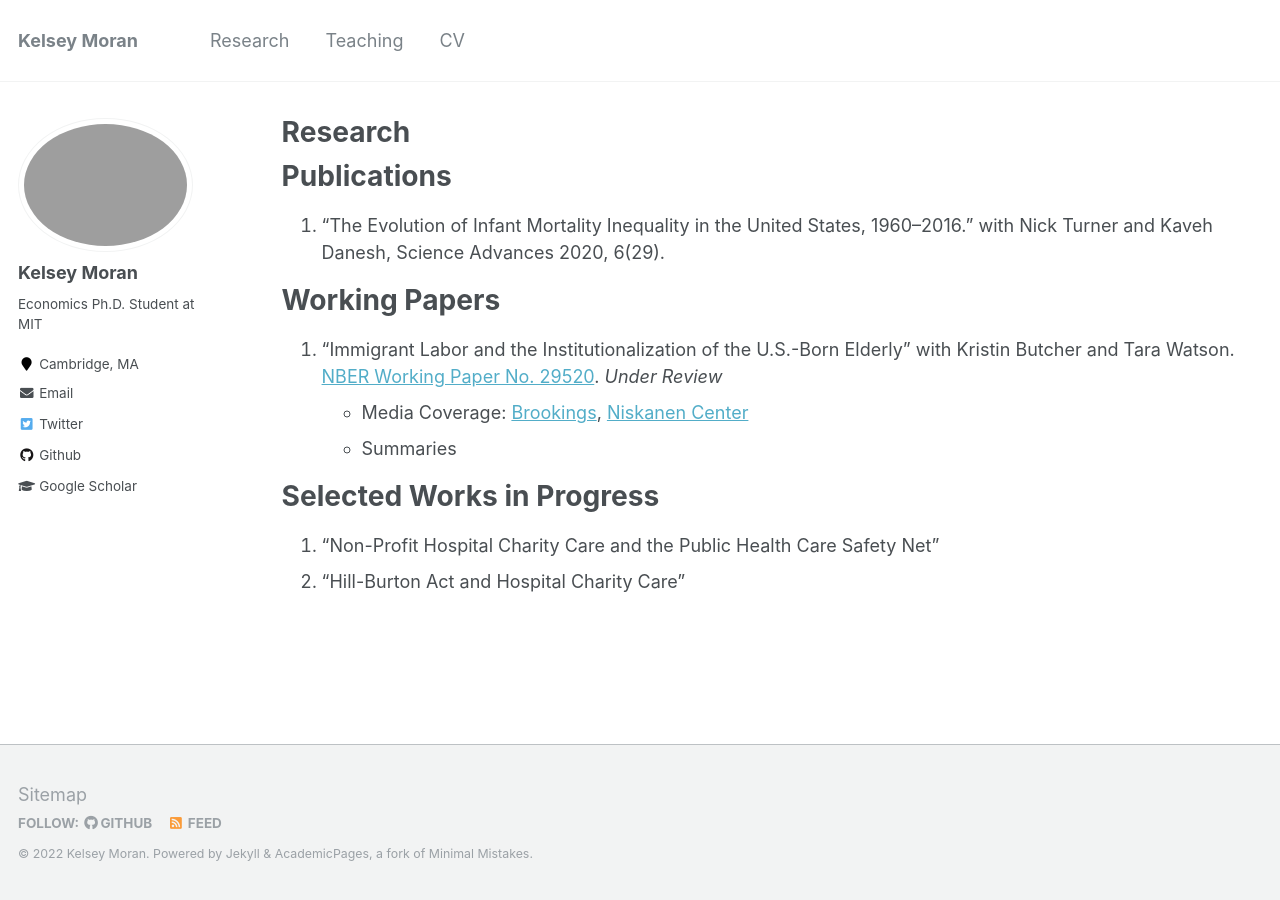
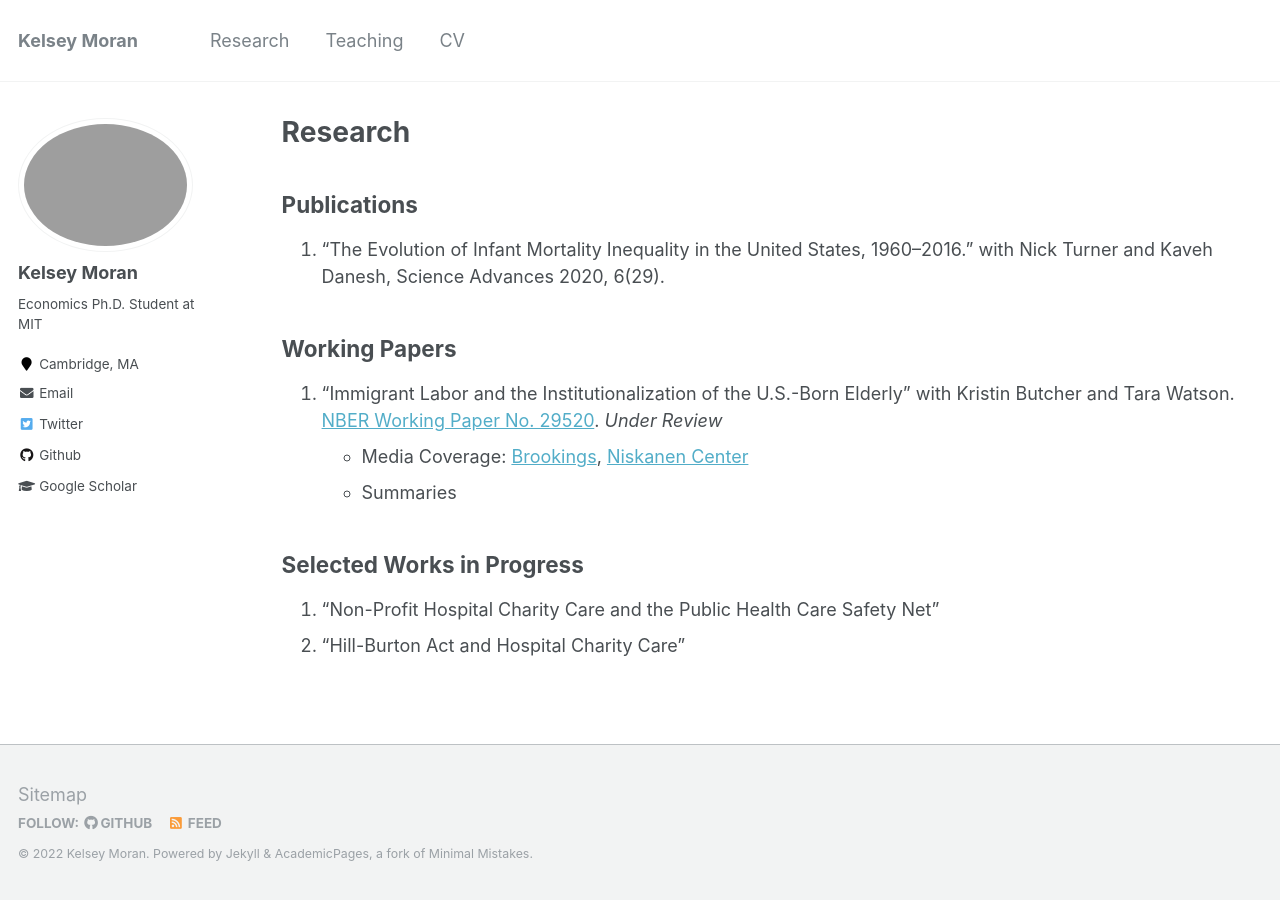
Before and after one commit to kelseymoran/kelseymoran.github.io, a Jekyll site: the page built from _pages/publications.md, in a window 1280 px wide. Built offline with Jekyll 4.4.1, drawn with Linux system fonts in a browser that asks for light colours.

Commit message:
FIXED IT

```diff
--- a/_data/navigation.yml
+++ b/_data/navigation.yml
@@ -7,4 +7,4 @@ main:
     url: /teaching/
 
   - title: "CV"
-    url: /files/Moran_Kelsey_CV.pdf/
+    url: /files/Moran_Kelsey_CV.pdf
--- a/_pages/publications.md
+++ b/_pages/publications.md
@@ -5,17 +5,17 @@ permalink: /research/
 author_profile: true
 ---
 
-# Publications
+## Publications
 
 1. “The Evolution of Infant Mortality Inequality in the United States, 1960–2016.” with Nick Turner and Kaveh Danesh, Science Advances 2020, 6(29).
 
-# Working Papers
+## Working Papers
 
 1. “Immigrant Labor and the Institutionalization of the U.S.-Born Elderly” with Kristin Butcher and Tara Watson. [NBER Working Paper No. 29520](/files/w29520.pdf). *Under Review*
 - Media Coverage: [Brookings](https://www.brookings.edu/blog/up-front/2021/12/02/hutchins-roundup-immigrant-labor-nafta-and-more/), [Niskanen Center](https://www.niskanencenter.org/immigrant-labor-holds-the-key-to-whether-americans-can-age-at-home/)
 - Summaries
 
-# Selected Works in Progress
+## Selected Works in Progress
 
 1. “Non-Profit Hospital Charity Care and the Public Health Care Safety Net”
 2. “Hill-Burton Act and Hospital Charity Care”
```
